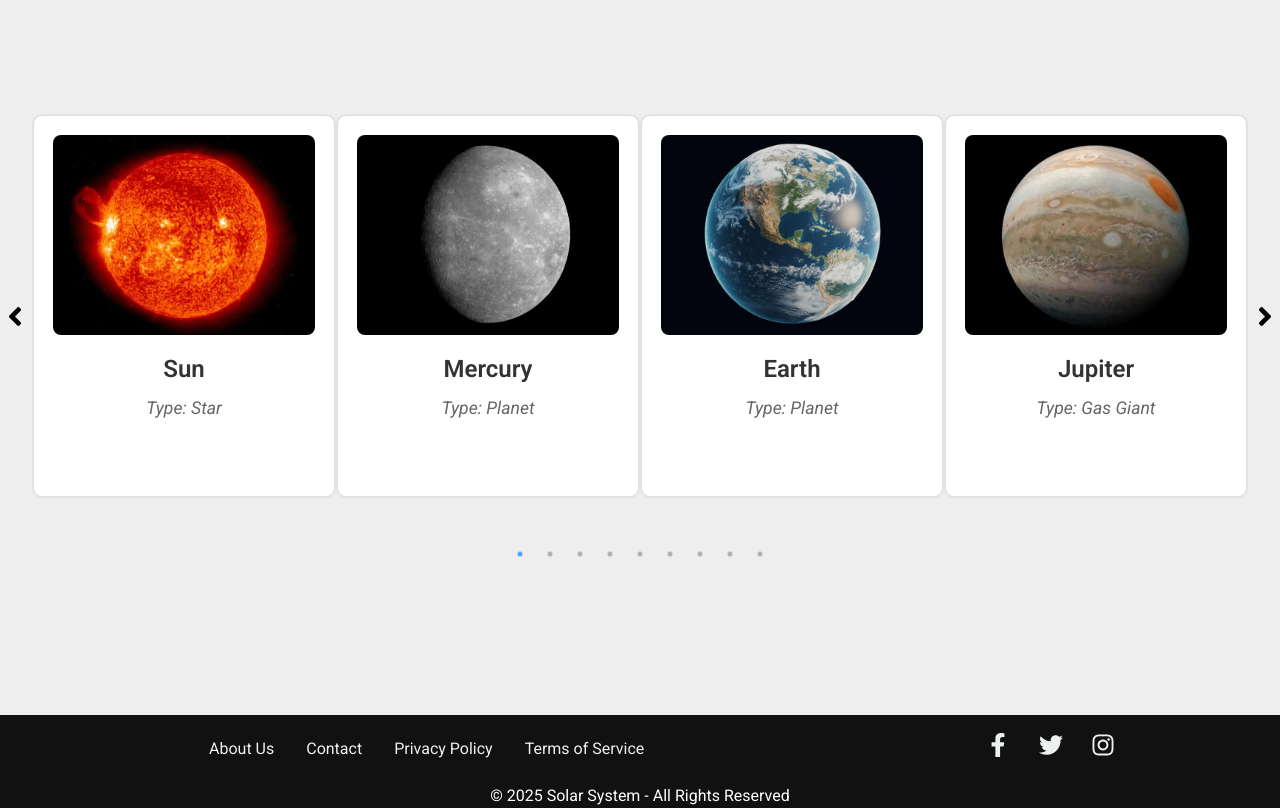
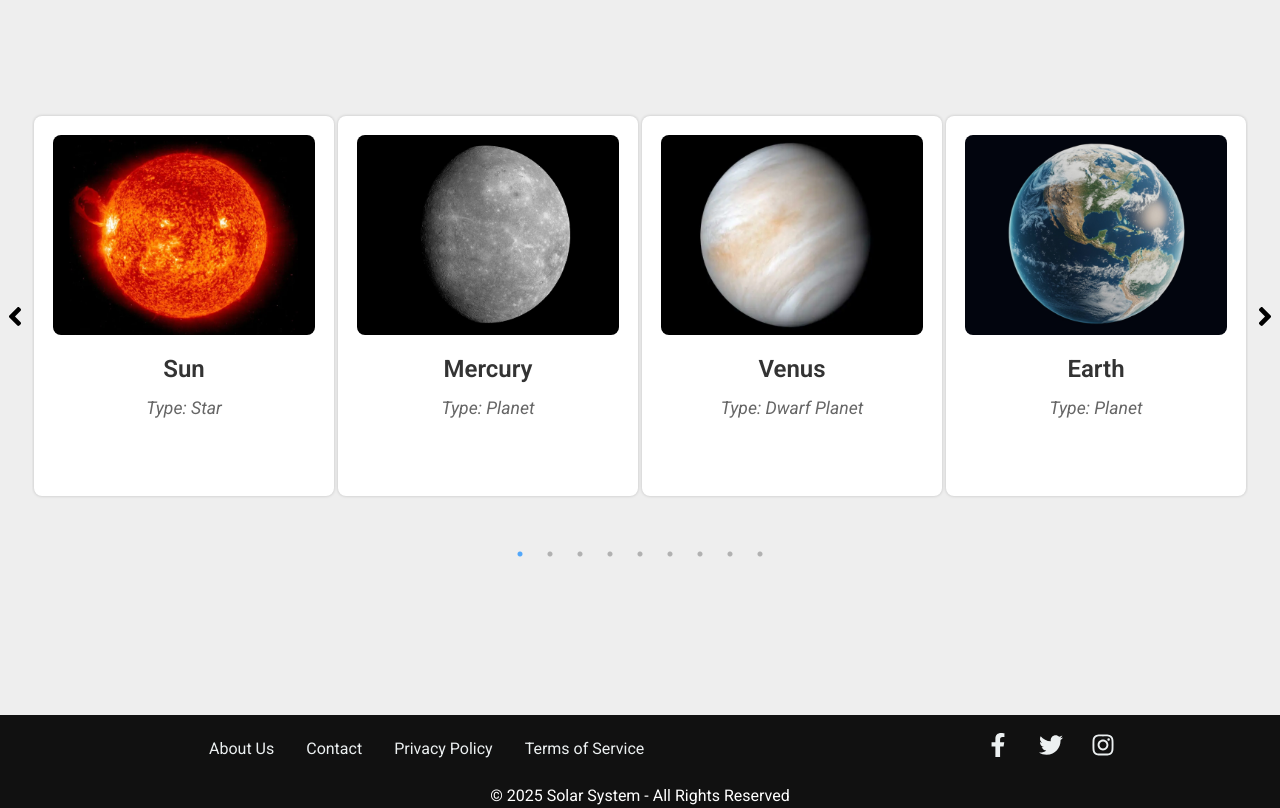
Before and after one commit to atanas-n-nikolov/Solar-System-React-2025-SoftUni, a React (Vite) app in the folder client/: page / in a window 1280 px wide. Shown: the part 1120-1928 px from the top of the page. Built offline with nearby package versions, Linux system fonts and the light colour scheme.

Commit message:
Update info about planets

```diff
--- a/client/src/components/home/Home.jsx
+++ b/client/src/components/home/Home.jsx
@@ -19,9 +19,19 @@ export default function Home() {
             image: '/images/mercury.jpg',
         },
         {
+            name: 'Venus',
+            type: 'Dwarf Planet',
+            image: '/images/venus.jpg',
+        },
+        {
             name: 'Earth',
             type: 'Planet',
             image: '/images/earth.jpg',
+        },
+        {
+            name: 'Mars',
+            type: 'Dwarf Planet',
+            image: '/images/mars.jpg',
         },
         {
             name: 'Jupiter',
@@ -32,16 +42,6 @@ export default function Home() {
             name: 'Saturn',
             type: 'Dwarf Planet',
             image: '/images/saturn.jpg',
-        },
-        {
-            name: 'Venus',
-            type: 'Dwarf Planet',
-            image: '/images/venus.jpg',
-        },
-        {
-            name: 'Mars',
-            type: 'Dwarf Planet',
-            image: '/images/mars.jpg',
         },
         {
             name: 'Uranus',
```
